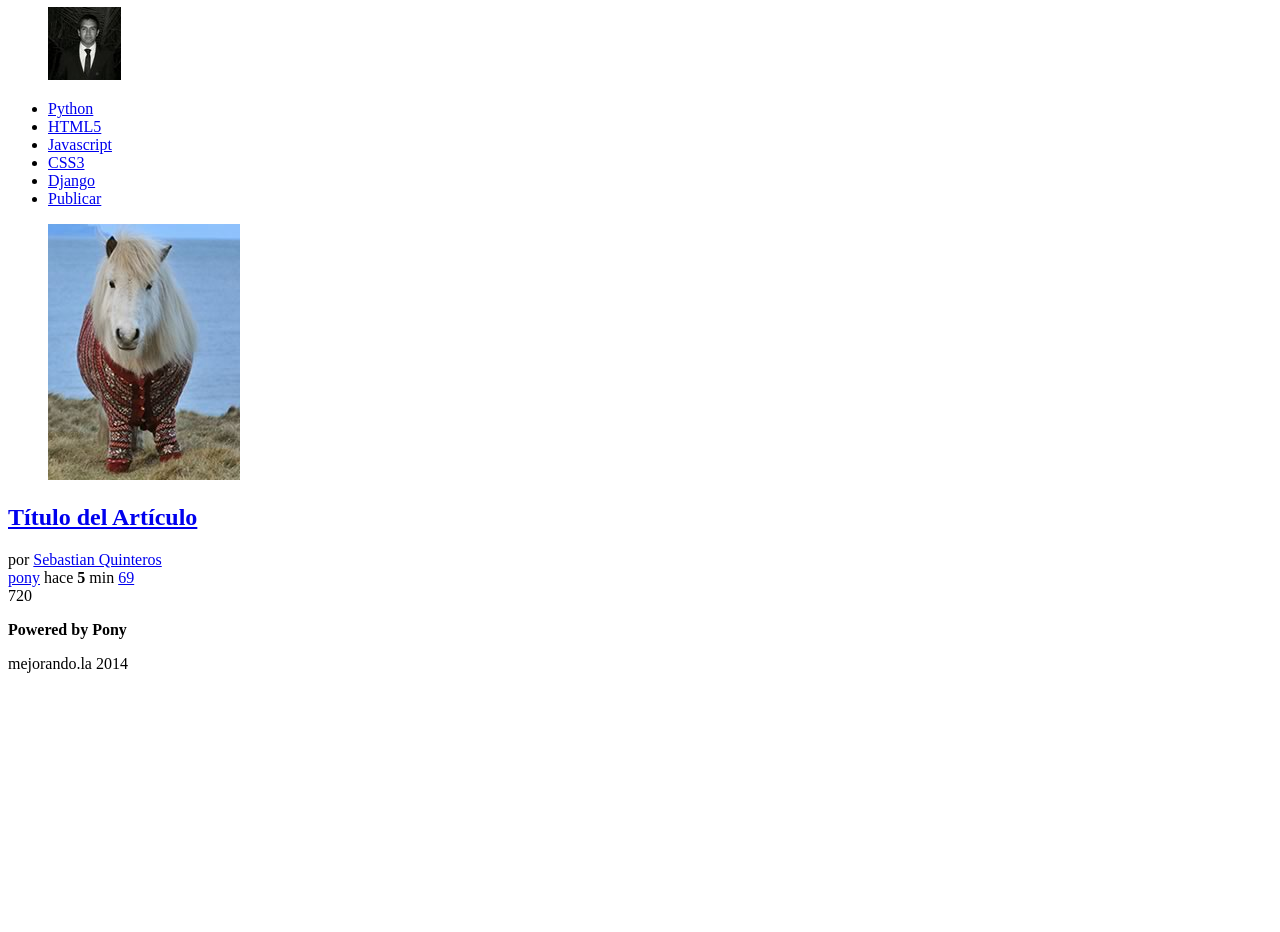
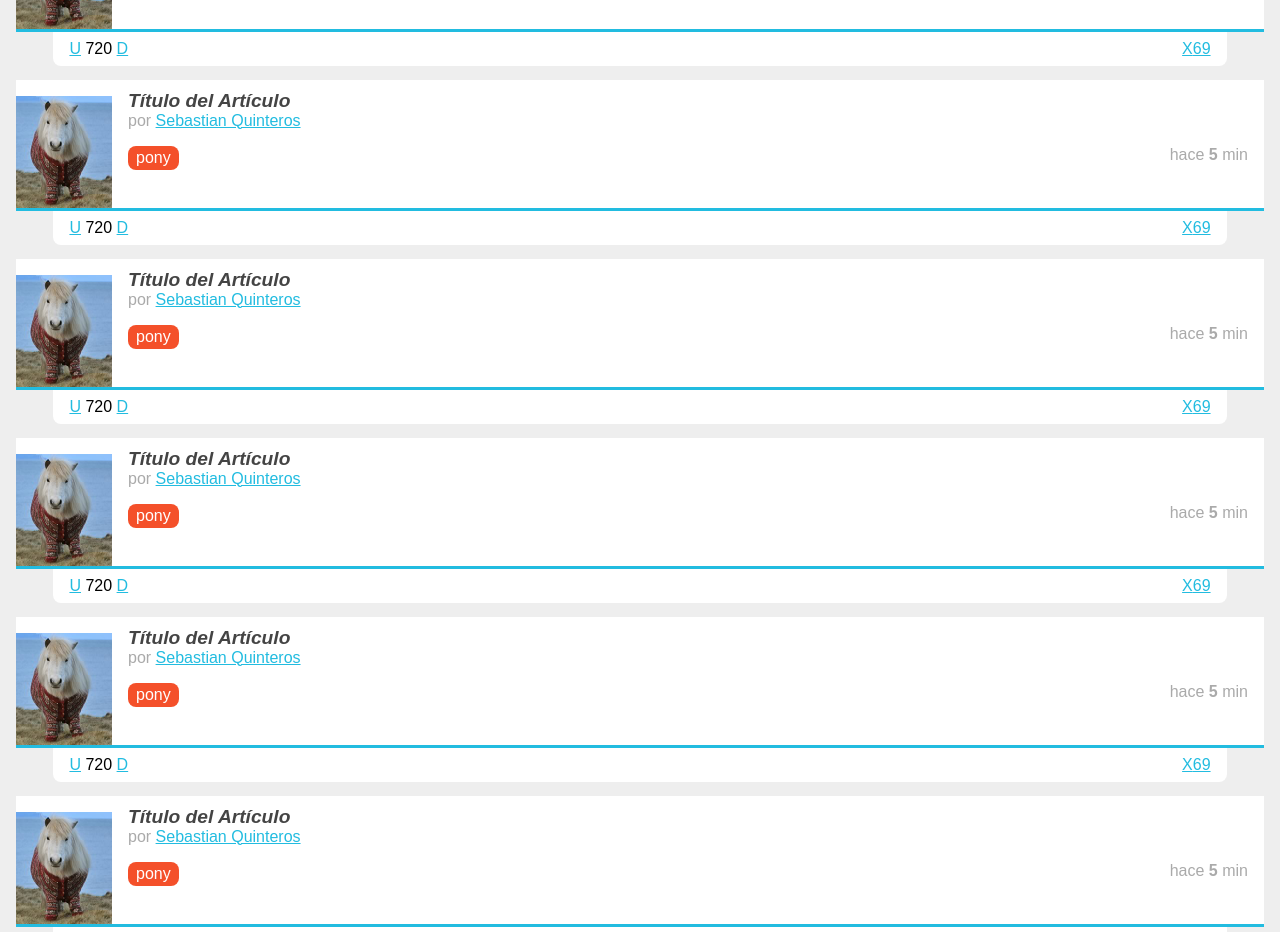
Before and after one commit to skinterosb/ClasesDisenoWeb, a plain HTML site: page Clase1/index.html in a window 1280 px wide. Shown: the part 253-1185 px from the top of the page. Before the commit the page ends 942 px from the top, so only its background shows below. Drawn offline with Linux system fonts and the light colour scheme.

Commit message:
Commit clase 2 de Diseño web

```diff
--- /dev/null
+++ b/Clase1/estilos.css
@@ -0,0 +1,181 @@
+a
+{
+	color:#22BCe0;
+}
+body
+{
+	background-color: #EEEEEE;
+	font-family: Arial;
+	font-size: 16px;
+}
+footer
+{
+	background-color: #22BCe0;
+	color: rgba(255,255,255,0.7);
+	padding: 1em;
+	text-align: center;
+}
+footer p:first-child
+{
+	margin-bottom: 0;
+}
+footer p:last-child
+{
+	margin-top: 0;
+}
+footer p:last-child:after{
+	content: " -";
+}
+footer p:last-child:before{
+	content: "- ";
+}
+header{
+	background-color: #344B54;
+	color:white;
+	overflow: hidden;
+	padding:0.5em;
+}
+header figure
+{
+	float: left;
+}
+header h1
+{
+	font-size: 1.2em;
+	font-weight: normal;
+	margin: 0 70px 0 0;
+}
+header #avatar{
+	margin: 0.5em 0.5em 0 0;
+	position: absolute;
+	right: 0;
+	top:0;
+}
+header #avatar img
+{
+	border-radius: 50%;
+	width:55px;
+}
+header #logo img
+{
+	border-right: 1px solid white;
+	padding-right: 0.5em;
+	margin-right: 0.5em;
+	width:52px;
+}
+nav
+{
+	background-color: #80BCA3;
+	position: relative;
+}
+nav ul
+{
+	list-style: none;
+	margin: 0;
+	padding: 0;
+}
+
+
+nav ul li{
+	display: inline-block;
+	margin: 0 1em 0 0;
+}
+nav ul li a
+{
+	color: white;
+	display: block;
+	padding:0.5em;
+	text-decoration: none;
+}
+nav ul #publicar_nav
+{
+	position:absolute;
+	right: 0;
+	top:-0.1em;
+}
+nav ul #publicar_nav a
+{
+	background-color: #22BCE0;
+	border-radius: 5px;
+	box-shadow: rgba(0,0,0,0.5) 5px 5px 20px;
+	font-style: italic;
+	padding: 0.6em 0.8em;
+	text-shadow: rgba(0,0,0,0.5) 2px 2px 5px;
+
+}
+#contenido
+{
+	margin:1em;
+}
+#contenido .item
+{
+	background: white;
+	border-bottom: 3px solid #22BCE0;
+	margin-bottom:3em;
+	min-height: 128px;
+	position: relative;
+}
+#contenido .item .autor_item
+{
+	color:#aaa;
+}
+#contenido .item .datos_item
+{
+	margin:1em 1em 0 0;
+}
+#contenido .item .datos_item .fecha_item
+{
+	float: right;
+	color:#aaa;
+}
+#contenido .item .datos_item .tag_item
+{
+	background: #F4502A;
+	border-radius: 0.5em;
+	color: white;
+	display: inline-block;
+	padding: 0.2em 0.5em;
+	text-decoration: none;
+}
+#contenido .item .imagen_item
+{
+	float: left;
+	margin-right: 1em;
+	margin-left: 0;
+}
+#contenido .item .imagen_item img
+{
+	width: 96px;
+	height: 112px;
+	margin-left: 0;
+}
+#contenido .item .titulo_item
+{
+	font-size: 1.2em;
+	font-style: italic;
+	margin-bottom: 0;
+	padding: 0.5em 1em 0 0;
+}
+#contenido .item .titulo_item a
+{
+	color:#444;
+	text-decoration: none;
+
+}
+#contenido .item .votacion
+{
+	background: white;
+	border-radius: 0 0 0.5em 0.5em;
+	left:3%;
+	margin-top: 3px;
+	padding: 0.5em 1em;
+	position: absolute;
+	right: 3%;
+	top:100%;
+}
+
+#contenido .item .votacion .comentario_item,
+#contenido .item .votacion .guardar_item
+{
+	float: right;
+}
--- a/Clase1/index.html
+++ b/Clase1/index.html
@@ -2,8 +2,10 @@
 <html lang="es">
   <head>
   		<meta charset="utf-8"/>
-  		<meta description="Proyecto de la primera generación del 2014 del curso de diseño web online" />
+  		<meta name="description" content="Proyecto de la primera generación del 2014 del curso de diseño web online" />
 		<title> Pulse 2014:Proyecto de Curso Diseño WEb Mejorando.la </title>
+		<link rel="stylesheet" href="normalize.css"/>
+		<link rel="stylesheet" href="estilos.css"/>
   </head>
   <body>
   	<header>
@@ -36,6 +38,32 @@
   			</figure>
   			<h2 class="titulo_item">
   				<a href="#">
+  				Crear un Titulo con Laravel
+  				</a>
+  			</h2>
+  			<div class="autor_item">
+  				por <a href="#">Sebastian Quinteros</a>
+  			</div>
+  			<div class="datos_item">
+  				<a href="#" class="tag_item">pony</a>
+  				<span class="fecha_item">
+  					hace <strong>5</strong> min
+  				</span>
+  			</div>
+  			<div class="votacion">
+  				<a href="#" class="up">U</a>
+  				720
+  				<a href="#" class="down">D</a>
+  				<a href="#" class="comentario_item">69</a>
+  				<a href="#" class="guardar_item">X</a>
+  			</div>
+  		</article>
+  		<article class="item">
+  			<figure class="imagen_item">
+  				<img src="Docs/imagen.jpg" />
+  			</figure>
+  			<h2 class="titulo_item">
+  				<a href="#">
   				Título del Artículo
   				</a>
   			</h2>
@@ -44,18 +72,120 @@
   			</div>
   			<div class="datos_item">
   				<a href="#" class="tag_item">pony</a>
-
-  				<span>
+  				<span class="fecha_item">
   					hace <strong>5</strong> min
-
   				</span>
-  				<a href="#" class="cometnarios_item">69</a>
-  				<a href="#" class="guardar_item"></a>
   			</div>
-  			<div>
-  				<a href="#" class="up"></a>
+  			<div class="votacion">
+  				<a href="#" class="up">U</a>
   				720
-  				<a href="#" class="down"></a>
+  				<a href="#" class="down">D</a>
+  				<a href="#" class="comentario_item">69</a>
+  				<a href="#" class="guardar_item">X</a>
+  			</div>
+  		</article>
+  		<article class="item">
+  			<figure class="imagen_item">
+  				<img src="Docs/imagen.jpg" />
+  			</figure>
+  			<h2 class="titulo_item">
+  				<a href="#">
+  				Título del Artículo
+  				</a>
+  			</h2>
+  			<div class="autor_item">
+  				por <a href="#">Sebastian Quinteros</a>
+  			</div>
+  			<div class="datos_item">
+  				<a href="#" class="tag_item">pony</a>
+  				<span class="fecha_item">
+  					hace <strong>5</strong> min
+  				</span>
+  			</div>
+  			<div class="votacion">
+  				<a href="#" class="up">U</a>
+  				720
+  				<a href="#" class="down">D</a>
+  				<a href="#" class="comentario_item">69</a>
+  				<a href="#" class="guardar_item">X</a>
+  			</div>
+  		</article>
+  		<article class="item">
+  			<figure class="imagen_item">
+  				<img src="Docs/imagen.jpg" />
+  			</figure>
+  			<h2 class="titulo_item">
+  				<a href="#">
+  				Título del Artículo
+  				</a>
+  			</h2>
+  			<div class="autor_item">
+  				por <a href="#">Sebastian Quinteros</a>
+  			</div>
+  			<div class="datos_item">
+  				<a href="#" class="tag_item">pony</a>
+  				<span class="fecha_item">
+  					hace <strong>5</strong> min
+  				</span>
+  			</div>
+  			<div class="votacion">
+  				<a href="#" class="up">U</a>
+  				720
+  				<a href="#" class="down">D</a>
+  				<a href="#" class="comentario_item">69</a>
+  				<a href="#" class="guardar_item">X</a>
+  			</div>
+  		</article>
+  		<article class="item">
+  			<figure class="imagen_item">
+  				<img src="Docs/imagen.jpg" />
+  			</figure>
+  			<h2 class="titulo_item">
+  				<a href="#">
+  				Título del Artículo
+  				</a>
+  			</h2>
+  			<div class="autor_item">
+  				por <a href="#">Sebastian Quinteros</a>
+  			</div>
+  			<div class="datos_item">
+  				<a href="#" class="tag_item">pony</a>
+  				<span class="fecha_item">
+  					hace <strong>5</strong> min
+  				</span>
+  			</div>
+  			<div class="votacion">
+  				<a href="#" class="up">U</a>
+  				720
+  				<a href="#" class="down">D</a>
+  				<a href="#" class="comentario_item">69</a>
+  				<a href="#" class="guardar_item">X</a>
+  			</div>
+  		</article>
+  		<article class="item">
+  			<figure class="imagen_item">
+  				<img src="Docs/imagen.jpg" />
+  			</figure>
+  			<h2 class="titulo_item">
+  				<a href="#">
+  				Título del Artículo
+  				</a>
+  			</h2>
+  			<div class="autor_item">
+  				por <a href="#">Sebastian Quinteros</a>
+  			</div>
+  			<div class="datos_item">
+  				<a href="#" class="tag_item">pony</a>
+  				<span class="fecha_item">
+  					hace <strong>5</strong> min
+  				</span>
+  			</div>
+  			<div class="votacion">
+  				<a href="#" class="up">U</a>
+  				720
+  				<a href="#" class="down">D</a>
+  				<a href="#" class="comentario_item">69</a>
+  				<a href="#" class="guardar_item">X</a>
   			</div>
   		</article>
   	</section>
```
Also changed, not shown: Clase1/normalize.css (added).
